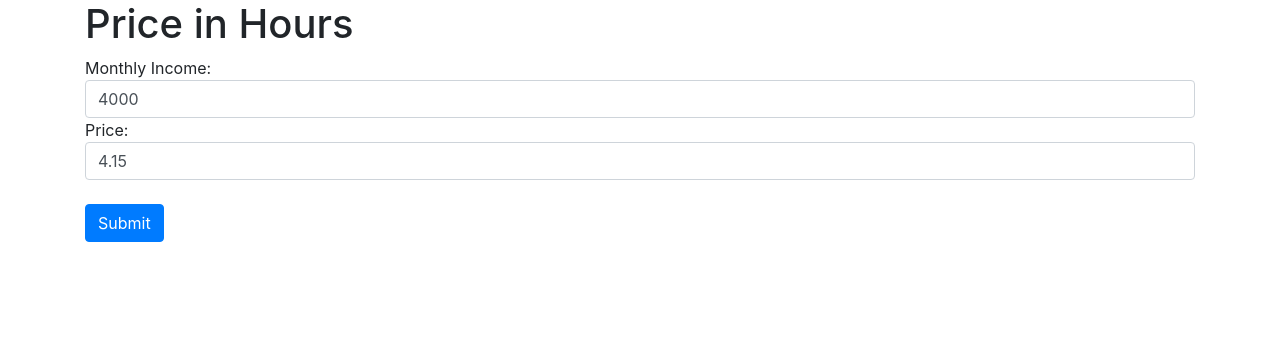
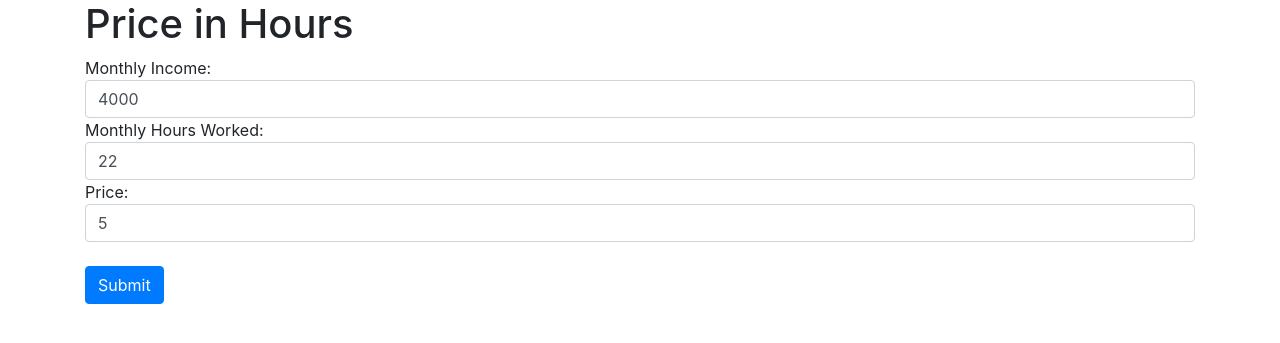
Before and after one commit to tianle91/manhour-price-app, a Flask app: page / in a window 1280 px wide. Shown: the part 56-399 px from the top of the page. Run offline with Flask 2, Linux system fonts and the light colour scheme; parts of the project's set-up code (start-up, migrations or seed data) failed here and were passed over; some libraries are stand-ins or nearby versions.

Commit message:
big chunk of improvements

```diff
--- a/app.py
+++ b/app.py
@@ -1,26 +1,25 @@
 from flask import Flask, render_template, request
-from .calculator import get_income_in_minutes, get_price_in_minutes
+from calculator import get_income_in_minutes
 
 app = Flask(__name__)
 
 
 @app.route('/', methods=('GET', 'POST'))
 def index():
-    price_in_hours = None
     price_in_minutes = None
     if request.method == 'POST':
         monthly_income = float(request.form['monthly-income'])
+        monthly_hours = float(request.form['monthly-hours'])
         price = float(request.form['price'])
         income_in_minutes = get_income_in_minutes(
-            monthly_income=monthly_income)
-        price_in_minutes = get_price_in_minutes(
-            income_in_minutes=income_in_minutes, price=price)
+            monthly_income=monthly_income, monthly_hours=monthly_hours)
+        price_in_minutes = price / income_in_minutes
     has_price_in_minutes = price_in_minutes is not None
     return render_template(
         'index.html',
         has_price_in_minutes=has_price_in_minutes,
         price_in_hours=f'{price_in_minutes/60:.2f}' if has_price_in_minutes else None,
-        price_in_minutes=f'{price_in_minutes:.0f}' if has_price_in_minutes else None,
+        price_in_minutes=f'{price_in_minutes:.2f}' if has_price_in_minutes else None,
     )
 
 
--- a/templates/index.html
+++ b/templates/index.html
@@ -8,19 +8,22 @@
         Monthly Income:
         <input type="text" name="monthly-income" placeholder="50" class="form-control"
             value="{{ request.form['monthly-income'] or 4000 }}">
+        Monthly Hours Worked:
+        <input type="text" name="monthly-hours" placeholder="50" class="form-control"
+            value="{{ request.form['monthly-hours'] or 22 }}">
         Price:
-        <input type="text" name="price" placeholder="4.15" class="form-control"
-            value="{{ request.form['price'] or 4.15 }}">
+        <input type="text" name="price" placeholder="5" class="form-control"
+            value="{{ request.form['price'] or 5 }}">
         <br>
         <button type="submit" class="btn btn-primary">Submit</button>
     </div>
 </form>
 
 
-{% if has_price_in_hours %}
-Price in hours: <b>{{ price_in_hours }}</b> (That's {{ price_in_minutes }} minutes!)
-<br>
-Assuming you work 262 working days in a year, 8 hours a day.
+{% if has_price_in_minutes %}
+Price:
+<b>{{ price_in_hours }} hours</b>
+(That's {{ price_in_minutes }} minutes!)
 {% endif %}
 
 {% endblock %}
```
Also changed, not shown: calculator.py (+2 -8 lines).
